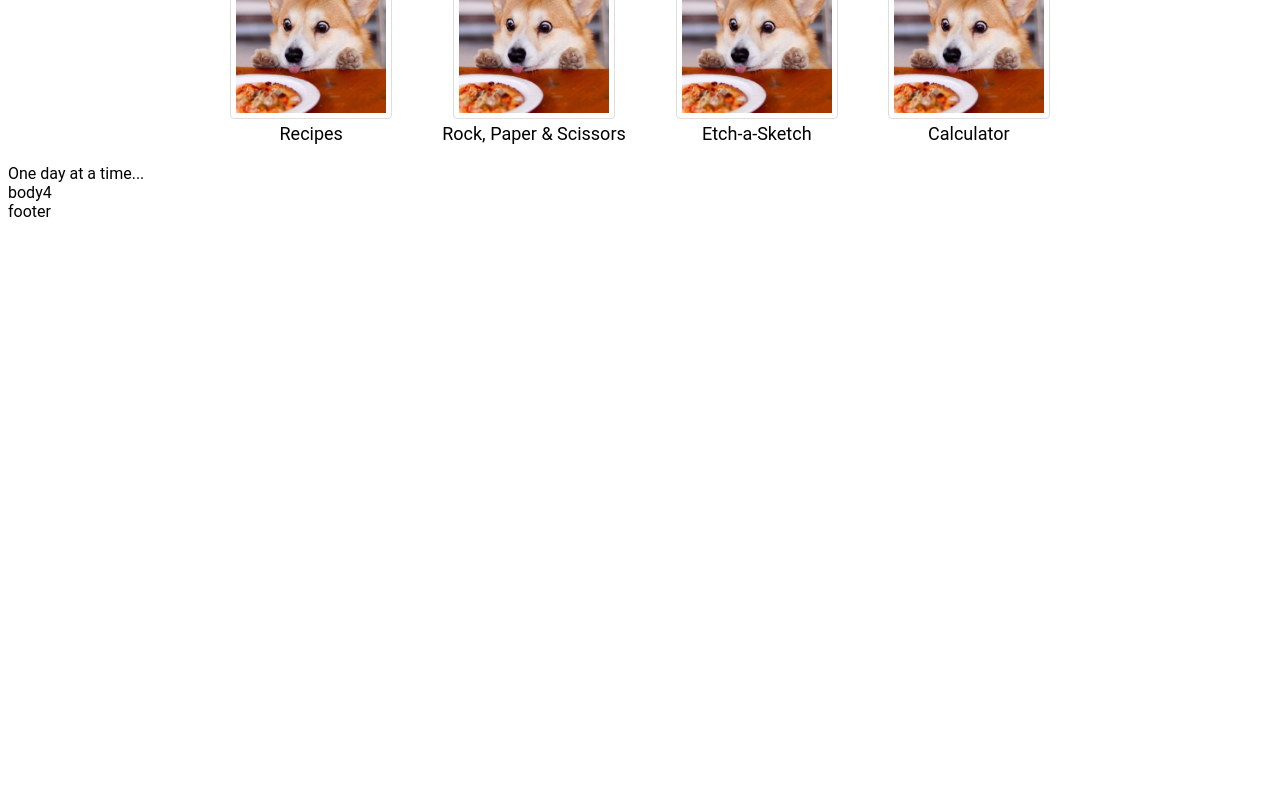
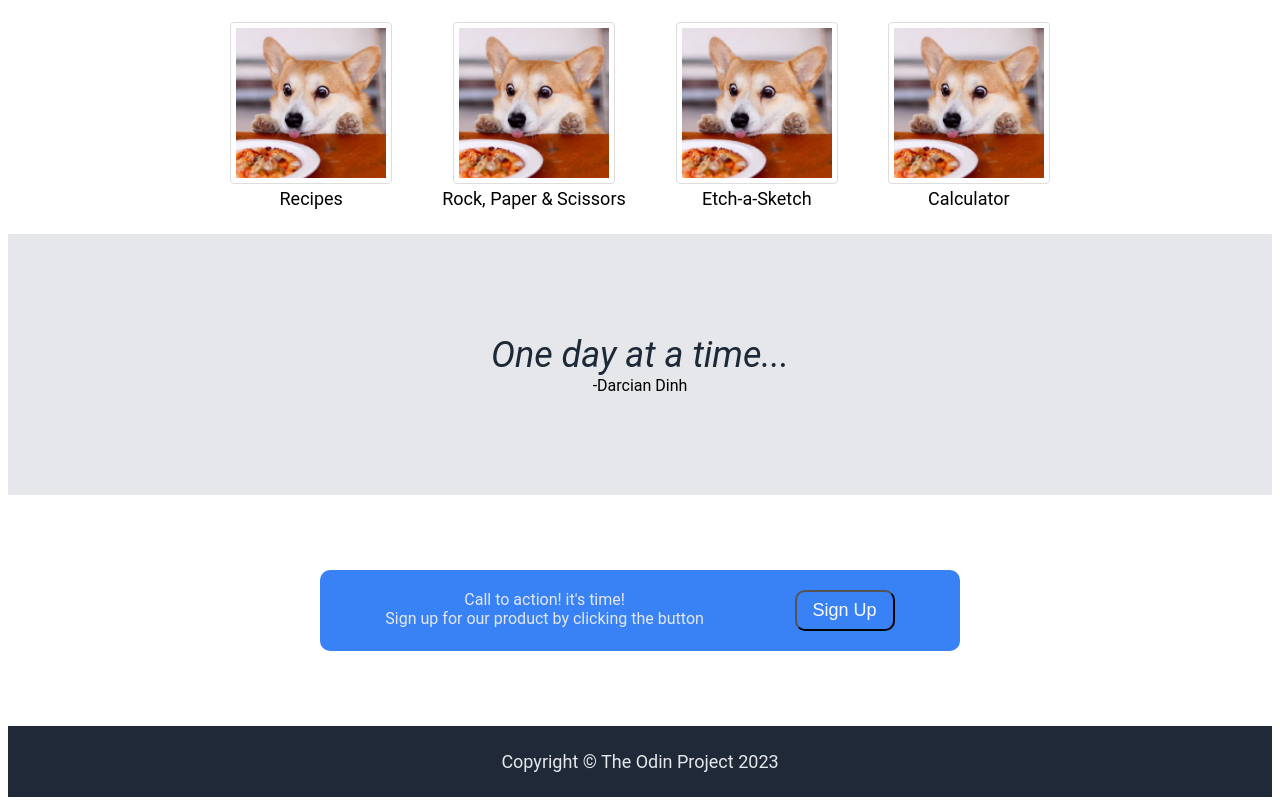
Before and after one commit to DarcianD/odin-landing-page, a plain HTML site: page index.html in a window 1280 px wide. Shown: the part 652-1457 px from the top of the page. Before the commit the page ends 881 px from the top, so only its background shows below. Drawn offline with Linux system fonts and the light colour scheme.

Commit message:
added call to action button and footer

```diff
--- a/index.html
+++ b/index.html
@@ -8,16 +8,16 @@
     <link rel="stylesheet" href="style.css">
 </head>
 <body>
-    <div class="site">
+<div class="site">
         <div class="body1"> <!-- Start of body1; contains header, links, text, and image-->
 
                 <!--Start of header logo and links-->
                 <div class="header-links">
                     <div class="headerlogo">Header Logo </div>
                     <ul class="links">
-                        <li><a href="#">header link one</a></li>
-                        <li><a href="#">header link two</a></li>
-                        <li><a href="#">header link three</a></li>
+                        <li><a href="#">About</a></li>
+                        <li><a href="#">Resume</a></li>
+                        <li><a href="#">Contact</a></li>
                     </ul>
                 </div>
                 <!--End of header logo and links-->
@@ -25,12 +25,11 @@
                 <!--Start of text and image-->
                 <div class="text-image">
                         <div class="textbox1">
-                            <div class="text1">This website is Awesome</div>
+                            <div class="text1">Darcian's Landing Page</div>
                             <div class="text2">
-                                This website has some subtext that goes here under the main title.
-                                It's smaller font and the color its lower contrast
+                                Welcome! My name is Darcian. Glad you found me.
                             </div>
-                            <button class="signup"> Sign Up</button>
+                            <button class="signup"> Don't click here</button>
                         </div>
                         <div class="image">
                         <img class="main-image" src="./images/corgi.jpg" alt="">
@@ -64,13 +63,33 @@
                     </div>
             <!--Start of project listing-->
             </div>
-<!--Start of body3, Quote-->
+<!--End of body2; contains project header, and listing  -->
 
-        <div class="Quote">One day at a time...</div>
+<!--Start of body3, quote-->
 
-<!--End of body3, Quote-->
-        <div class="body4">body4</div>
-        <div class="footer">footer</div>
-    </div>
+        <div class="quote">
+            <div class="text4">One day at a time...</div>
+            <div class="text5">-Darcian Dinh</div>
+        </div>
+<!--End of body3, quote-->
+
+<!--Start of body4, call to action-->
+
+        <div class="body4">
+            <div class="bluebox">
+                <div class="textbox2">
+                    <div class="text6">Call to action! it's time!</div>
+                    <div class="text7">Sign up for our product by clicking the button</div>
+                </div>
+                <button class="signup"> Sign Up</button>
+            </div>
+        </div>
+
+<!--End of body4, call to action-->
+
+    <div class="footer">Copyright © The Odin Project 2023</div>
+
+
+</div><!--end of site-->
 </body>
 </html>
--- a/style.css
+++ b/style.css
@@ -56,9 +56,11 @@ a{
     text-align: center;
     margin: 0;
     padding: 20px 60px 20px 100px ;
+    width: 80%;
 }
 .textbox1{
     width: 500px;
+
 }
 
 .text1{
@@ -70,11 +72,12 @@ a{
 .text2{
     font-size: 18px;
     color: #e5e7eb;
+    padding: 20px;
 }
 
 .signup{
     background-color: #3882f6;
-    font-size: 24px;
+    font-size: 18px;
     color: #f9faf8;
     border-radius: 10px;
     padding: 8px 16px;
@@ -95,7 +98,7 @@ a{
 /* Start of body2; contains project header, and listing*/
 .informationheader{
     text-align: center;
-    padding: 20px;
+    padding: 50px;
     font-size: 36px;
     font-weight: bolder;
     color: #1f2937;
@@ -105,7 +108,7 @@ a{
     display: flex;
     justify-content: center;
     gap: 50px;
-    padding: 20px;
+    padding: 25px;
 }
 
 .information{
@@ -125,8 +128,59 @@ img{
     text-align: center;
 }
 
-/* Start of body2; contains project header, and listing*/
+/* End of body2; contains project header, and listing*/
 
-.body3{
+
+/* Start of body3; contains quote*/
+.quote{
     background-color: #e5e7eb;
+    padding: 100px;
 }
+
+.text4{
+    font-size: 36px;
+    font-style: italic;
+    color: #1e2937;
+    text-align: center;
+}
+
+.text5{
+    text-align: center;
+}
+/* End of body3; contains quote*/
+
+/* Start of body4; contains call to action*/
+.body4{
+    display: flex;
+    justify-content: center;
+    padding: 75px;
+}
+
+.bluebox{
+    display: flex;
+    width: 600px;
+    background-color: #3882f6;
+    justify-content: space-around;
+    padding: 20px;
+    border-radius: 10px;
+}
+
+.textbox2{
+    display: flex;
+    flex-direction: column;
+    text-align: center;
+    color: #e5e7eb;
+
+}
+
+/* End of body4; contains call to action*/
+
+/* Start of footer*/
+.footer{
+    background-color: #1f2937;
+    text-align: center;
+    font-size: 18px;
+    color: #e5e7eb;
+    padding: 25px;
+}
+/* End of footer*/
```
